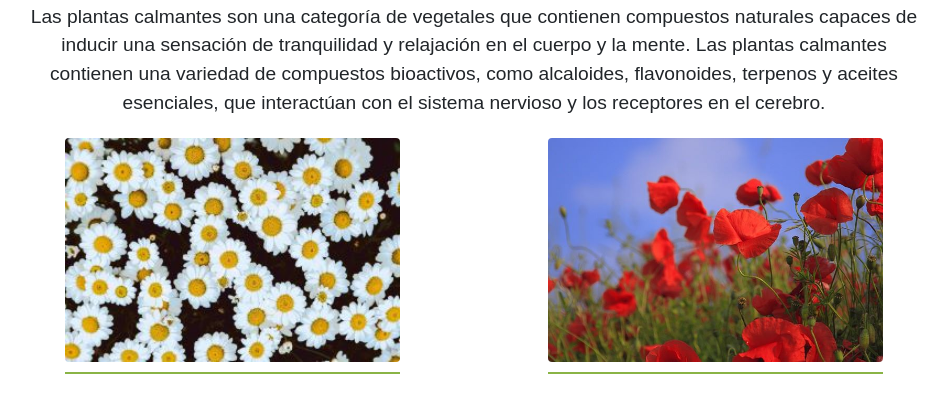
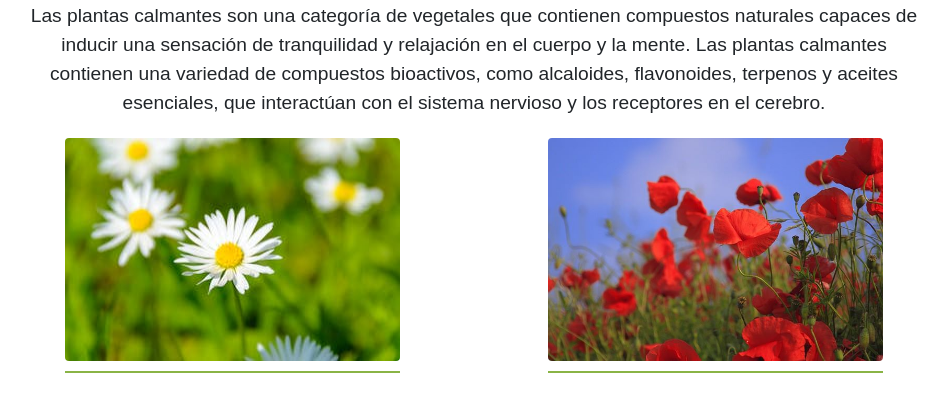
Before and after one commit to GonzaloG28/proyectoPlantasMedicinales46960, a website: page pages/categorias.html in a window 1280 px wide. Shown: the part 3057-3468 px from the top of the page, without its empty margins (166-1114 px from the left). Drawn offline with nearby package versions, Linux system fonts and the light colour scheme; a web font is replaced by a local one.

Commit message:
imagenes

```diff
--- a/pages/categorias.html
+++ b/pages/categorias.html
@@ -82,7 +82,7 @@
                     <h2>CALMANTES</h2>
                     <p class="parrafo_categorias">Las plantas calmantes son una categoría de vegetales que contienen compuestos naturales capaces de inducir una sensación de tranquilidad y relajación en el cuerpo y la mente. Las plantas calmantes contienen una variedad de compuestos bioactivos, como alcaloides, flavonoides, terpenos y aceites esenciales, que interactúan con el sistema nervioso y los receptores en el cerebro. </p>
                     <div class="imagen_planta_categoria">
-                        <a href="./plantasMedicinales.html" class="contenedor_imagen hvr-grow-shadow"><img src="../assets/img/calmante.jpg" class="rounded float-start" alt="planta"><h4>MANZANILLA</h4></a>
+                        <a href="./plantasMedicinales.html" class="contenedor_imagen hvr-grow-shadow"><img src="../assets/img/imagenManzanilla.jpg" class="rounded float-start" alt="planta"><h4>MANZANILLA</h4></a>
                         <a href="./plantasMedicinales.html"  class="contenedor_imagen hvr-grow-shadow"><img src="../assets/img/imagenAmapola.jpg" class="rounded float-end" alt="planta"><h4>AMAPOLA</h4></a>
                     </div>
                 </article>
```
Also changed, not shown: assets/img/hoja.png, assets/img/imagenChia.jpg, assets/img/imagenEucalipto.jpg, assets/img/imagenJengibre.jpg, assets/img/imagenManzanilla.jpg (added), assets/img/imagenTeVerde.jpg.
